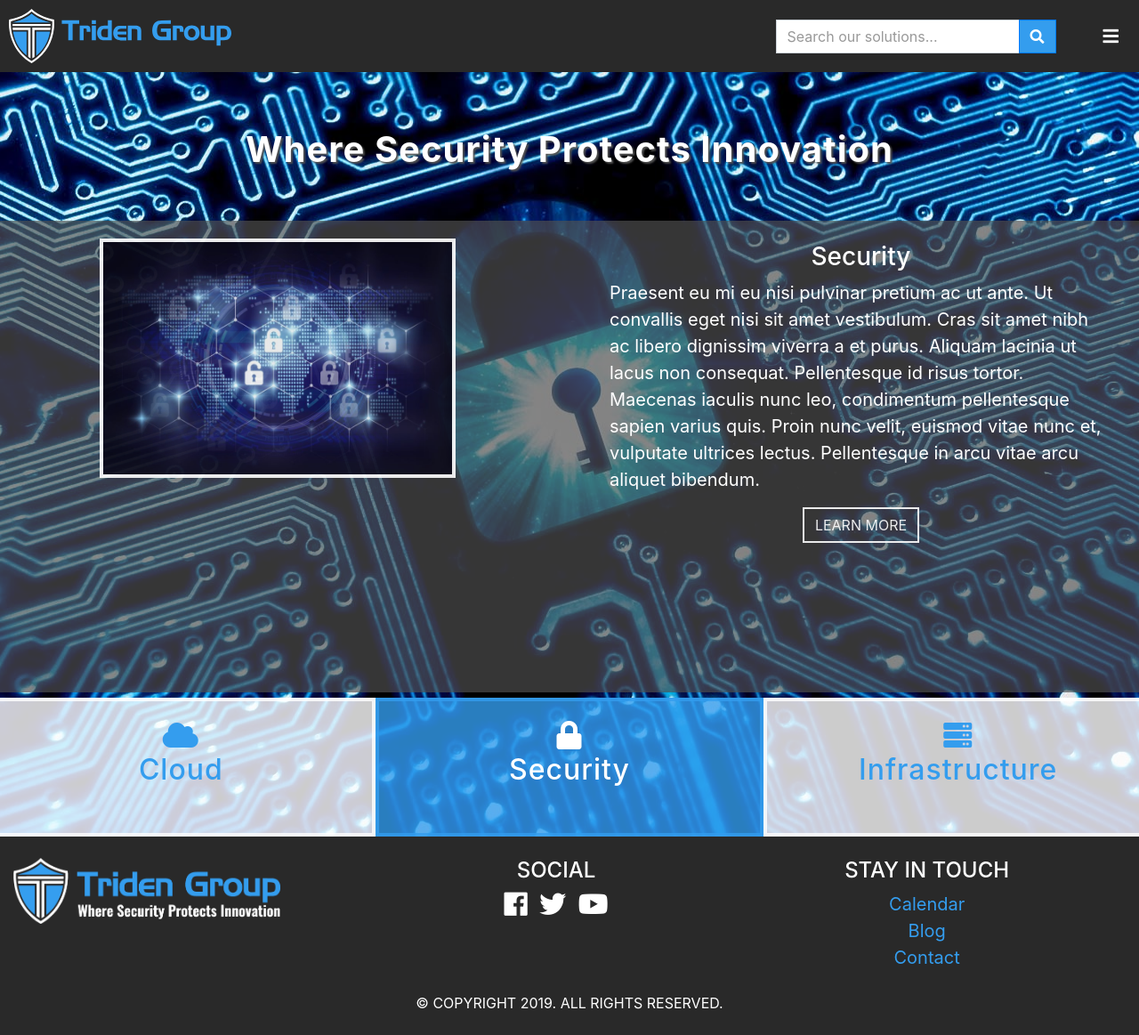
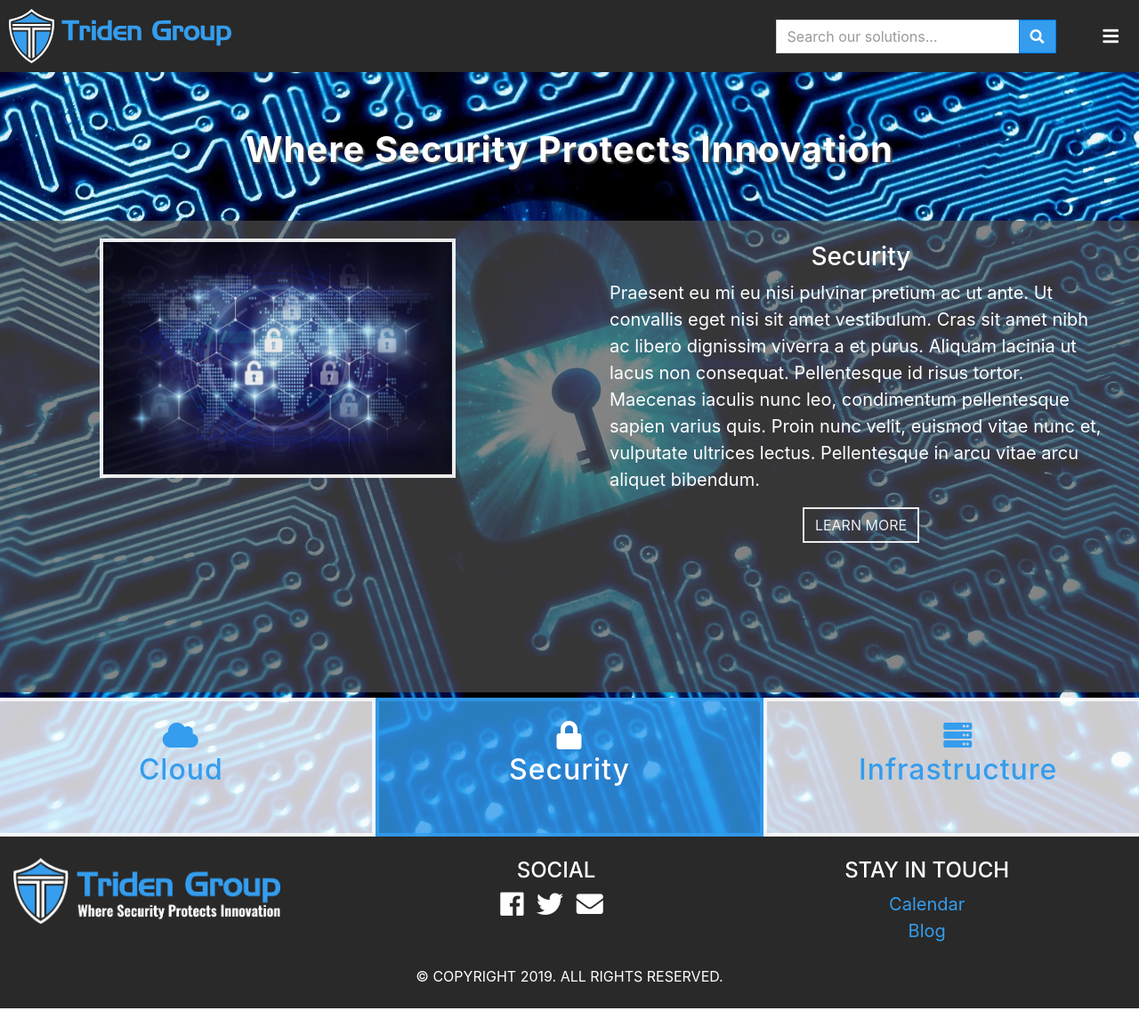
Before and after one commit to justingolden21/triden-ideas, a Jekyll site: the page built from index.html, in a window 1280 px wide and 1163 px high. Shown: the whole window at 89% size. Built offline with Jekyll 4.4.1, drawn with Linux system fonts in a browser that asks for light colours; nearby versions of some CDN libraries.

Commit message:
edit footer, add social links

```diff
--- a/TODO.txt
+++ b/TODO.txt
@@ -1,12 +1,10 @@
 before launch:
 
-social links, blog, and calender links must work (footer)
+blog, and calender links must work (footer)
 
 test contact page
 
 hook up support portal login to backend
-
-change autofocus from searchbar to other inouts for contact and support login
 
 replace lipsum in solutions page
 
--- a/_includes/footer.html
+++ b/_includes/footer.html
@@ -8,12 +8,20 @@
 			<br><br>
 		</div>
 		<div id="social-col" class="col-md-4 text-center">
+
 			<h4>SOCIAL</h4>
-			<a href="#"><i class="fab fa-facebook fa-2x"></i></a>
+			{% for item in site.data.social %}
+				<a title="{{ item.name }}" href="{{ item.url }}" style="text-decoration: none !important;">
+					<i class="{{ item.icon }} fa-2x"></i>
+				</a>
+				&nbsp;
+			{% endfor %}
+
+<!-- 			<a href="#"><i class="fab fa-facebook fa-2x"></i></a>
 			&nbsp;
 			<a href="#"><i class="fab fa-twitter fa-2x"></i></a>
 			&nbsp;
-			<a href="#"><i class="fab fa-youtube fa-2x"></i></a>
+			<a href="#"><i class="fab fa-youtube fa-2x"></i></a> -->
 			<br><br>
 		</div>
 		<div class="col-md-4 text-center">
@@ -21,8 +29,8 @@
 			<a href="#">Calendar</a>
 			<br>
 			<a href="#">Blog</a>
-			<br>
-			<a href="/contact/">Contact</a>
+<!-- 			<br>
+			<a href="/contact/">Contact</a> -->
 			<br><br>
 		</div>
 	</div>
--- a/assets/css/common-styles.css
+++ b/assets/css/common-styles.css
@@ -81,12 +81,12 @@ img, button, .navbar {
 }
 
 
-#social-col .fab {
+#social-col .fab, #social-col .fas {
 	transition: color 0.2s linear;
 	font-size: 150%;
 	color: #fff;
 }
-#social-col .fab:hover {
+#social-col .fab:hover, #social-col .fas:hover {
 	color: #349dee;
 }
 
```
Also changed, not shown: other parts of TODO.txt (+0 -2 lines), _data/social.json (+3 -8 lines).
